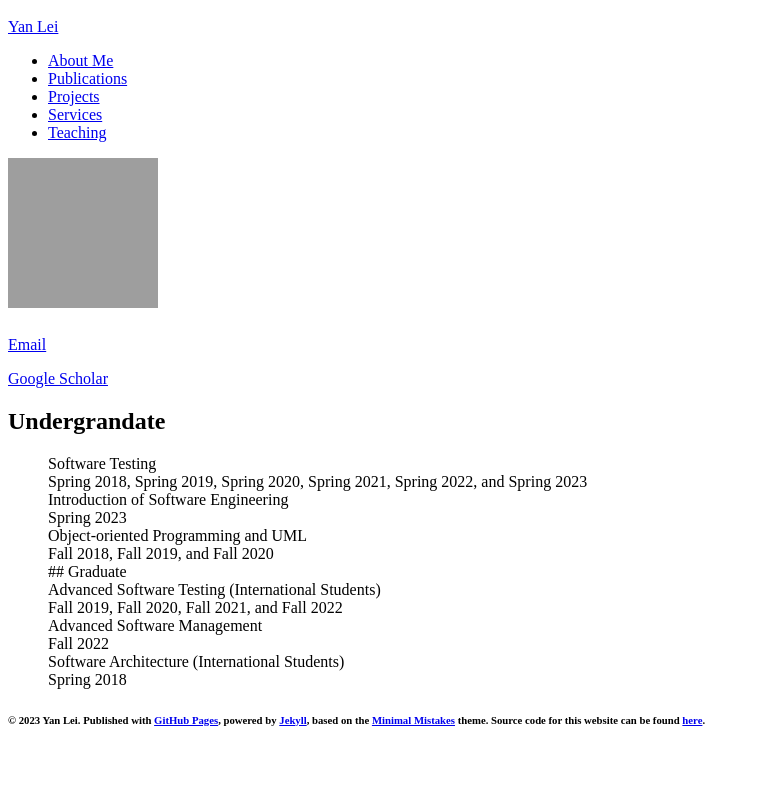
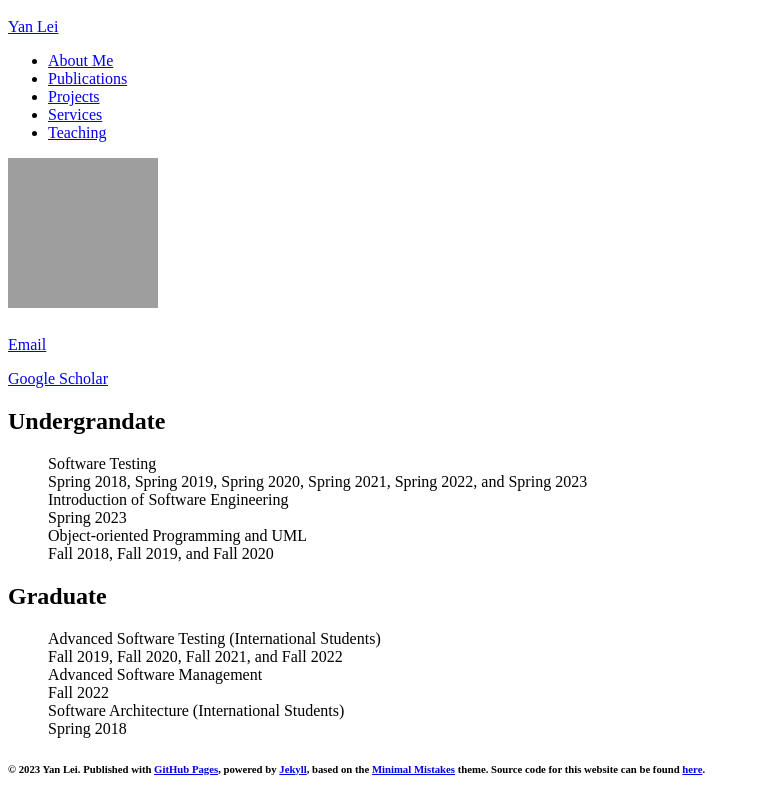
Before and after one commit to yanlei-cs/yanlei-cs.github.io, a Jekyll site: the page built from teaching.md, in a window 1280 px wide. Shown: the part 108-908 px from the top of the page, without its empty margins (0-760 px from the left). Built offline with Jekyll 4.4.1, drawn with Linux system fonts in a browser that asks for light colours; nearby versions of some CDN libraries; comment, search, counter and statistics services are not loaded.

Commit message:
Update teaching.md

```diff
--- a/teaching.md
+++ b/teaching.md
@@ -12,8 +12,10 @@ Spring 2018, Spring 2019, Spring 2020, Spring 2021, Spring 2022, and Spring 2023
 Spring 2023</LI>
 <LI>Object-oriented Programming and UML<br>
 Fall 2018, Fall 2019, and Fall 2020</LI>
+</UL>
 
 ## Graduate
+<UL style="LIST-STYLE-TYPE: none">
 <LI>Advanced Software Testing (International Students)<br>
 Fall 2019, Fall 2020, Fall 2021, and Fall 2022<br></LI>
 <LI>Advanced Software Management<br>
```
